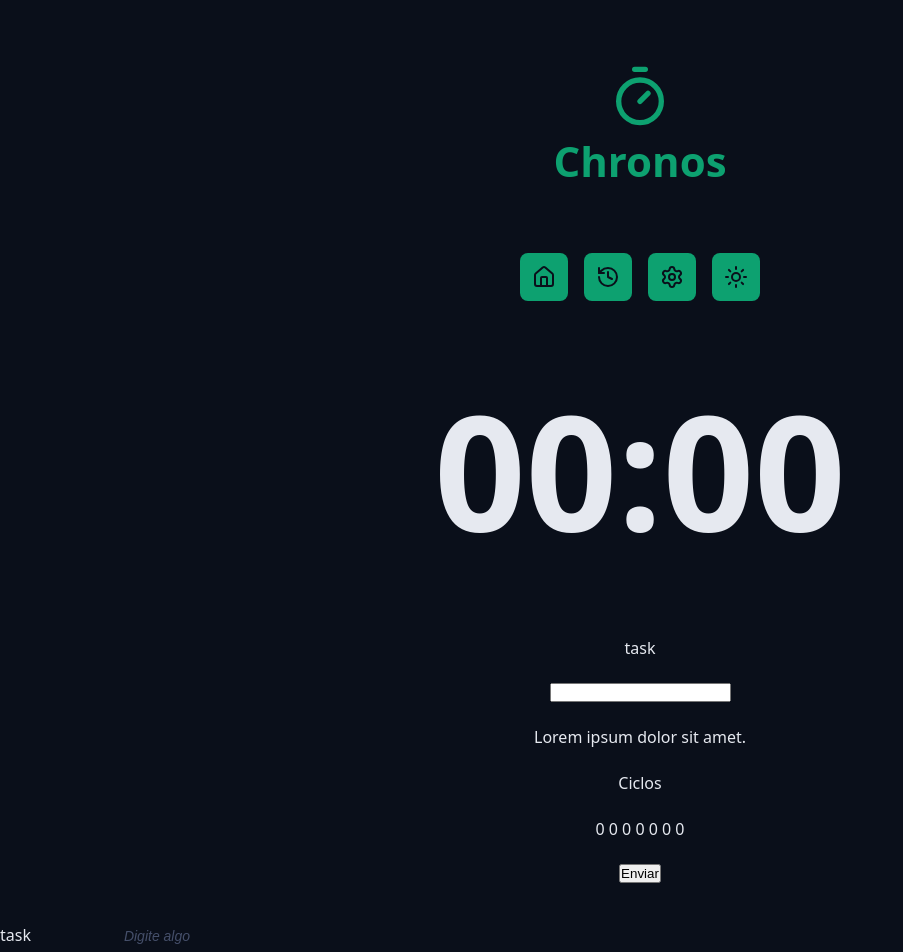
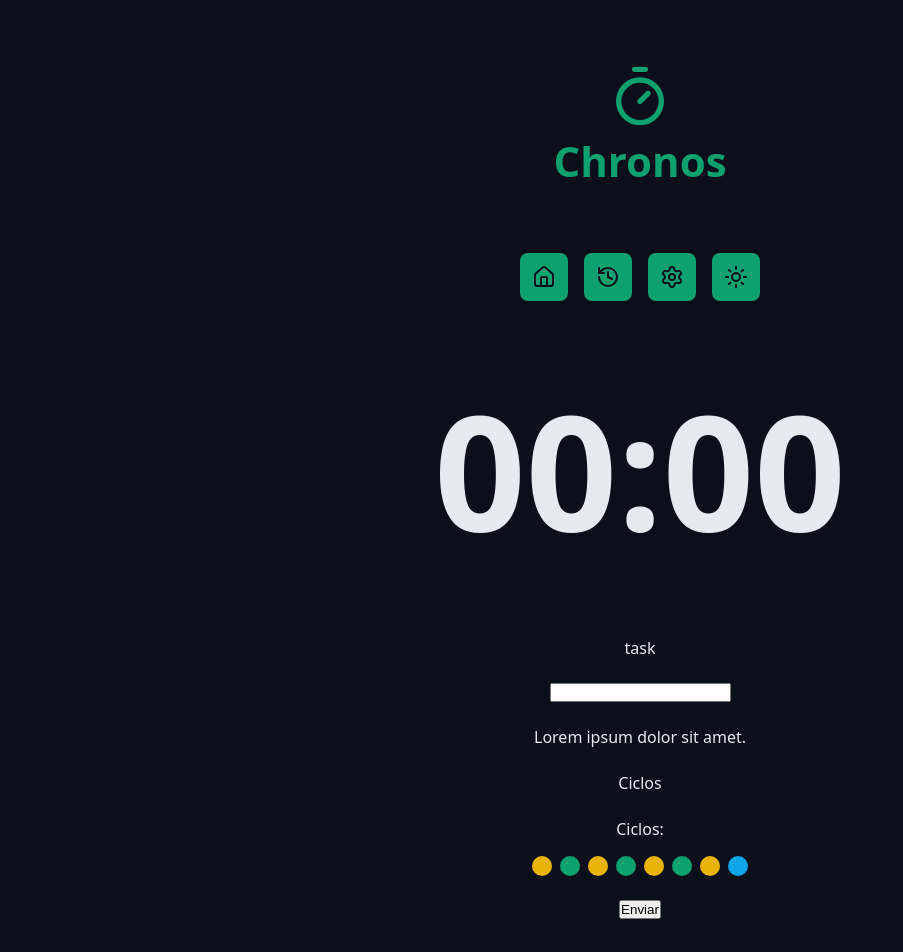
Before and after one commit to commit-ana/CONTRUCAO_FRONT1, a React (Vite) app in the folder praticas/pratica04/chronos-pomodoro/: page / in a window 1280 px wide. Shown: the top 952 px of the page, without its empty margins (0-903 px from the left). Built offline with nearby package versions, Linux system fonts and the light colour scheme.

Commit message:
pratica18 - componente cycles criado

```diff
--- a/praticas/pratica04/chronos-pomodoro/src/App.tsx
+++ b/praticas/pratica04/chronos-pomodoro/src/App.tsx
@@ -2,7 +2,8 @@
 import { Logo } from './components/Logo';
 import { Menu } from './components/Menu';
 import { CountDown } from './components/CountDown';
-import { DefaultInput } from './components/DefaultInput'
+import { DefaultInput } from './components/DefaultInput';
+import { Cycles } from './components/Cycles';
 
 import './styles/theme.css';
 import './styles/globals.css';
@@ -38,7 +39,7 @@
     {/* Grupo 3 */}
     <div className="formRow">
       <p>Ciclos</p>
-      <p>0 0 0 0 0 0 0</p>
+      <Cycles />
     </div>
 
     {/* Grupo 4 */}
--- /dev/null
+++ b/praticas/pratica04/chronos-pomodoro/src/components/Cycles/index.tsx
@@ -0,0 +1,20 @@
+import styles from './styles.module.css';
+
+export function Cycles() {
+  return (
+    <div className={styles.cycles}>
+      <span>Ciclos:</span>
+
+      <div className={styles.cycleDots}>
+        <span className={`${styles.cycleDot} ${styles.workTime}`}></span>
+        <span className={`${styles.cycleDot} ${styles.shortBreakTime}`}></span>
+        <span className={`${styles.cycleDot} ${styles.workTime}`}></span>
+        <span className={`${styles.cycleDot} ${styles.shortBreakTime}`}></span>
+        <span className={`${styles.cycleDot} ${styles.workTime}`}></span>
+        <span className={`${styles.cycleDot} ${styles.shortBreakTime}`}></span>
+        <span className={`${styles.cycleDot} ${styles.workTime}`}></span>
+        <span className={`${styles.cycleDot} ${styles.longBreakTime}`}></span>
+      </div>
+    </div>
+  );
+}
--- /dev/null
+++ b/praticas/pratica04/chronos-pomodoro/src/components/Cycles/styles.module.css
@@ -0,0 +1,31 @@
+.cycles {
+  display: flex;
+  flex-direction: column;
+  align-items: center;
+  justify-content: center;
+  gap: 1.6rem;
+}
+
+.cycleDots {
+  display: flex;
+  gap: 0.8rem;
+}
+
+.cycleDot {
+  width: 2rem;
+  height: 2rem;
+  background-color: var(--primary);
+  border-radius: 50%;
+}
+
+.workTime {
+  background: var(--warning);
+}
+
+.shortBreakTime {
+  background: var(--primary);
+}
+
+.longBreakTime {
+  background: var(--info);
+}
--- a/praticas/pratica04/chronos-pomodoro/src/components/DefaultInput/index.tsx
+++ b/praticas/pratica04/chronos-pomodoro/src/components/DefaultInput/index.tsx
@@ -1,5 +1,5 @@
 import React from 'react';
-import styles from './styles.module.css'
+import styles from '../DefaultInput/styles.module.css'
 
 type DefaultInputProps = {
   id: string;
```
